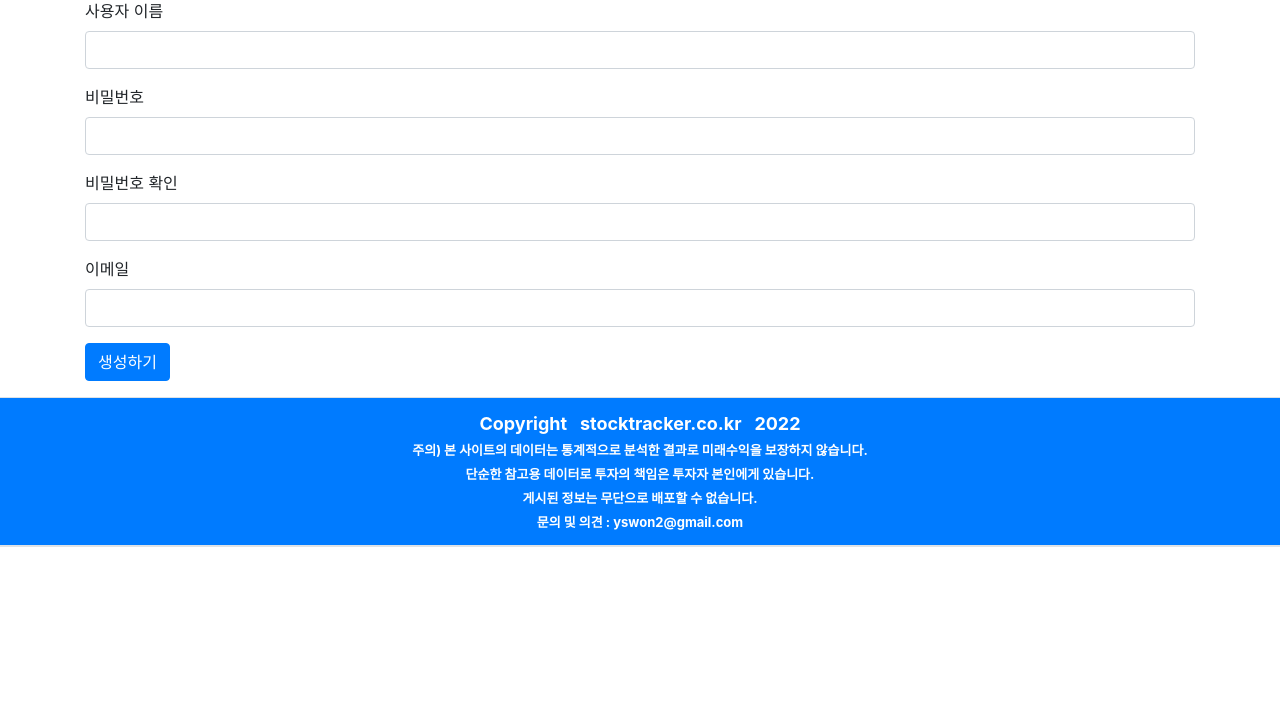
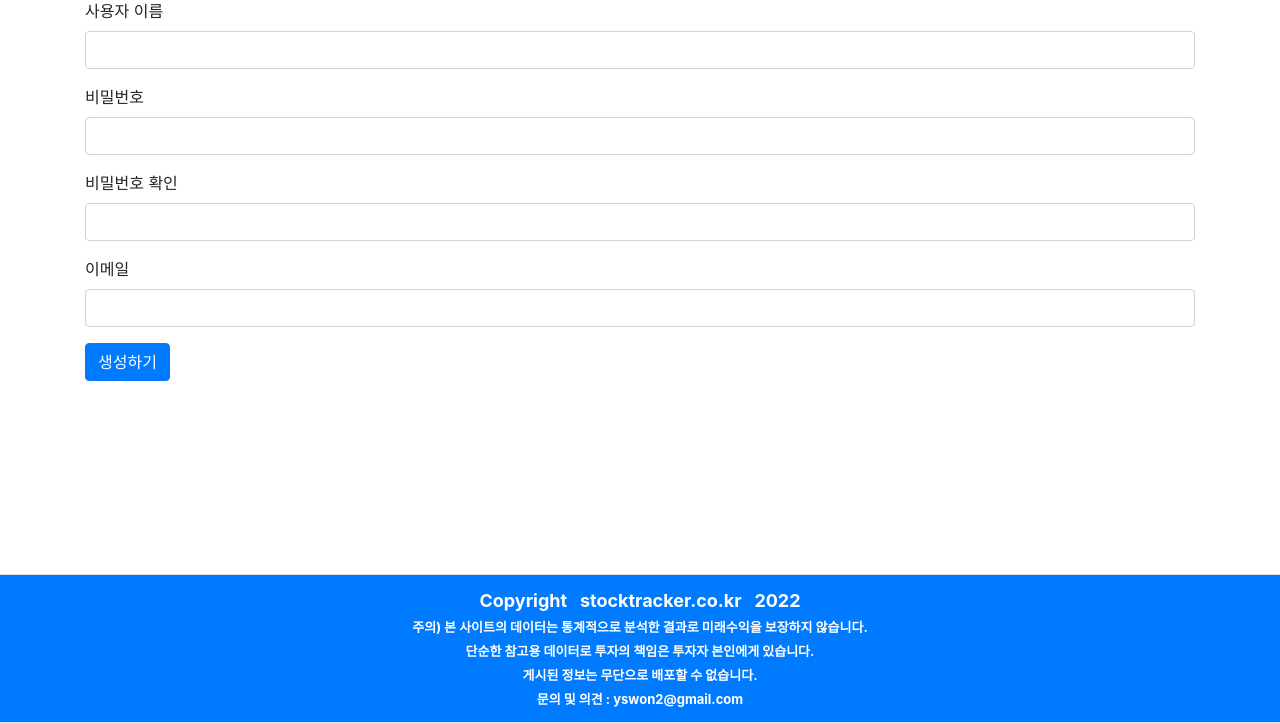
Before and after one commit to yswon2/pybo, a Django app: page /common/signup/ in a window 1280 px wide. Shown: the part 126-850 px from the top of the page. Before the commit the page ends 673 px from the top, so only its background shows below. Run offline with Django 3.2, Linux system fonts and the light colour scheme; lists and menus that the app fills with data are empty; some libraries are stand-ins or nearby versions.

Commit message:
화면수정

```diff
--- a/templates/base.html
+++ b/templates/base.html
@@ -55,7 +55,7 @@
         padding-bottom: 100px; /* footer의 높이 */
     }
 
-    .footer {
+    .footerbackup {
         height: 100px; /* footer의 높이 */
         position : relative;
         transform : translateY(-100%);
@@ -66,8 +66,7 @@
         position: relative;
     }
 
-    .footerbackup {
-
+    .footer {
         width: 100%;
         height: 100px; /* footer의 높이 */
         position: absolute;
```
